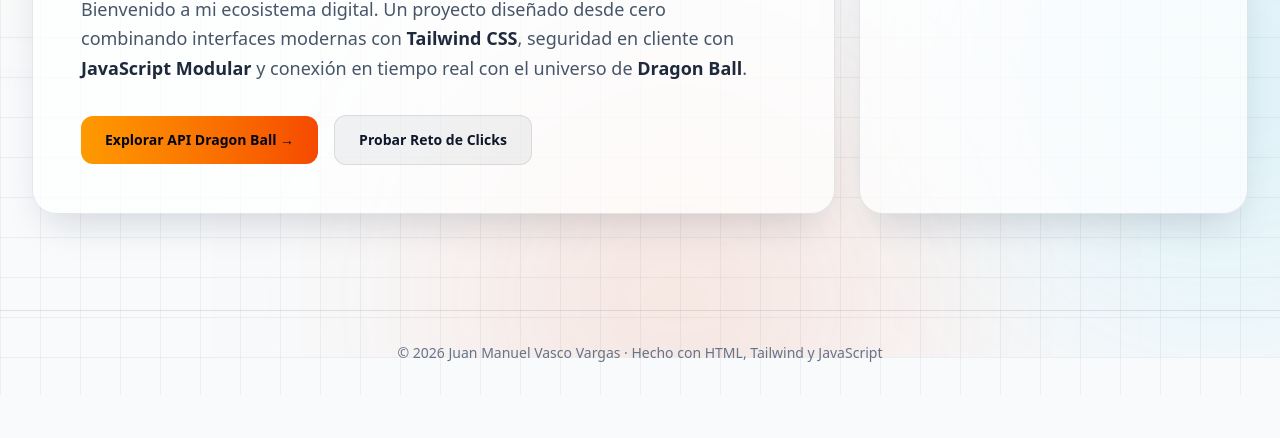
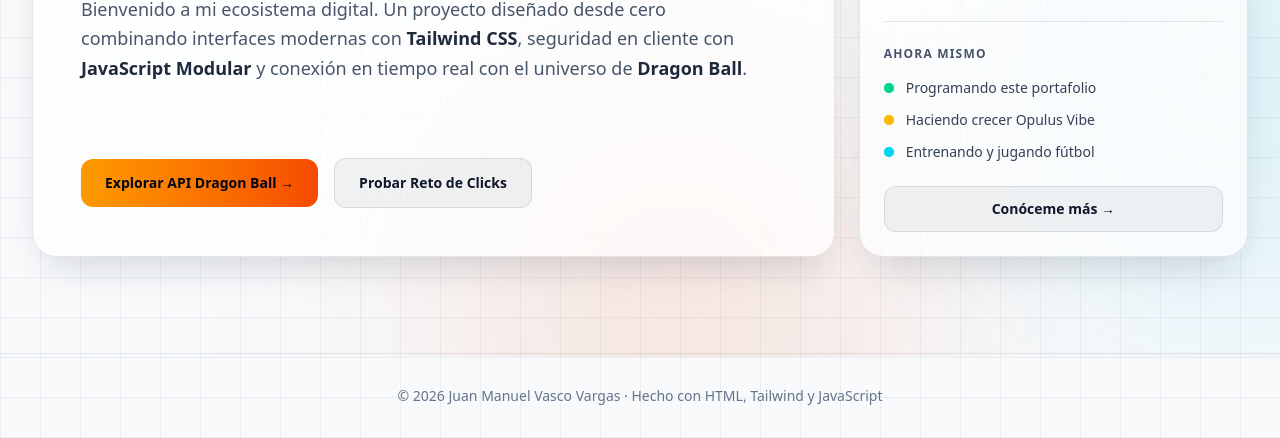
Before and after one commit to Juanvasco08/proyecto-web-dragon-ball, a plain HTML site: page index.html in a window 1280 px wide. Shown: the part 443-881 px from the top of the page. Before the commit the page ends 838 px from the top, so only its background shows below. Drawn offline with nearby package versions, Linux system fonts and the light colour scheme; no server answers.

```diff
--- a/index.html
+++ b/index.html
@@ -118,6 +118,41 @@
                             <span class="px-3 py-1 rounded-lg bg-white/5 border border-white/10 text-xs text-slate-300">JavaScript</span>
                             <span class="px-3 py-1 rounded-lg bg-white/5 border border-white/10 text-xs text-slate-300">Tailwind</span>
                         </div>
+
+                                                <!-- Qué estoy haciendo ahora -->
+                        <div class="mt-6 pt-6 border-t border-white/10">
+                            <h4 class="text-xs font-semibold text-slate-400 uppercase tracking-widest mb-4">Ahora mismo</h4>
+                            <ul class="space-y-3 text-sm">
+                                <li class="flex items-center gap-3 text-slate-300">
+                                    <span class="relative flex w-2.5 h-2.5">
+                                        <span class="absolute inline-flex w-full h-full rounded-full bg-emerald-400 opacity-75 animate-ping"></span>
+                                        <span class="relative inline-flex w-2.5 h-2.5 rounded-full bg-emerald-400"></span>
+                                    </span>
+                                    Programando este portafolio
+                                </li>
+                                <li class="flex items-center gap-3 text-slate-300">
+                                    <span class="relative flex w-2.5 h-2.5">
+                                        <span class="absolute inline-flex w-full h-full rounded-full bg-amber-400 opacity-75 animate-ping"></span>
+                                        <span class="relative inline-flex w-2.5 h-2.5 rounded-full bg-amber-400"></span>
+                                    </span>
+                                    Haciendo crecer Opulus Vibe
+                                </li>
+                                <li class="flex items-center gap-3 text-slate-300">
+                                    <span class="relative flex w-2.5 h-2.5">
+                                        <span class="absolute inline-flex w-full h-full rounded-full bg-cyan-400 opacity-75 animate-ping"></span>
+                                        <span class="relative inline-flex w-2.5 h-2.5 rounded-full bg-cyan-400"></span>
+                                    </span>
+                                    Entrenando y jugando fútbol
+                                </li>
+                            </ul>
+                        </div>
+
+                        <!-- Botón al fondo de la tarjeta -->
+                        <a href="sobre-mi.html" class="mt-auto pt-6 block">
+                            <span class="block text-center px-5 py-3 rounded-xl bg-white/5 border border-white/10 text-white font-semibold text-sm hover:bg-white/10 hover:-translate-y-0.5 transition-all">
+                                Conóceme más &rarr;
+                            </span>
+                        </a>
                     </div>
 
                 </div>
```
